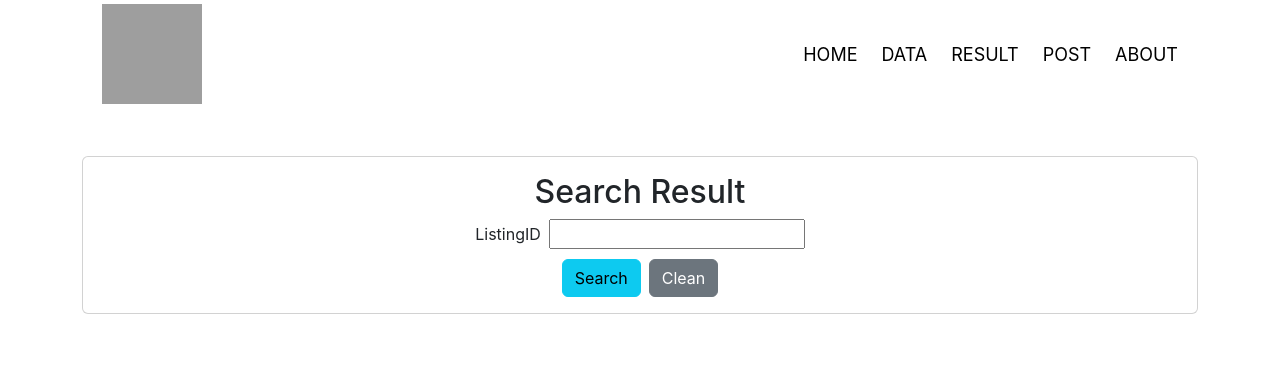
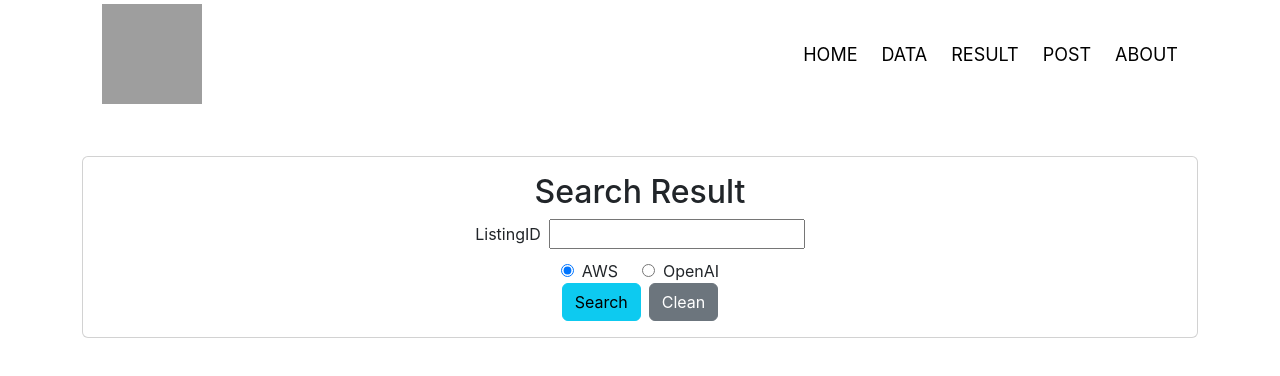
Before and after one commit to Yimerwolley27/TestAmplify, a React (Create React App) app in the folder app/: page /Results in a window 1280 px wide. Shown: the top 376 px of the page. Built offline with nearby package versions, Linux system fonts and the light colour scheme; grey boxes are pictures that could not be loaded.

Commit message:
integrate openai

```diff
--- a/app/src/components/SearchResult.js
+++ b/app/src/components/SearchResult.js
@@ -4,9 +4,15 @@ import MyDataGrid from './KeyPhrasesTable';
 const SearchResult = () => {
   const [input, setInput] = useState('');
   const [output, setOutput] = useState(null);
+  const [remarks, setRemarks] = useState(null);
+  const [Mode, setMode] = useState('aws');
 
   const handleChange = (event) => {
     setInput(event.target.value);
+  };
+
+  const handleRadioChange = (event) => {
+    setMode(event.target.value);
   };
 
   const cleanUp = () => {
@@ -16,8 +22,31 @@ const SearchResult = () => {
   const handleClick = async (event) => {
     event.preventDefault();
     setInput('');
+
     try {
-      const response = await fetch(`https://lnfppvwcta.execute-api.us-east-1.amazonaws.com/v1/invoke/?ListingID=${input}`, {
+      const response = await fetch(`https://pfg796gf56.execute-api.us-east-1.amazonaws.com/v1?ListingID=${input}`, {
+        method: 'GET',
+        headers: {
+          'Accept': 'application/json',
+        },
+      });
+
+      if (!response.ok) {
+        throw new Error(`Error! status: ${response.status}`);
+      }
+
+      const result = await response.json();
+
+      console.log('Remarks: ', result.Item.Remarks.S);
+
+      setRemarks(result.Item.Remarks.S);
+    }
+    catch (error) {
+      console.log(error);
+    }
+
+    try {
+      const response = await fetch(`https://lnfppvwcta.execute-api.us-east-1.amazonaws.com/v1/invoke/?ListingID=${input}&Mode=${Mode}`, {
         method: 'GET',
         headers: {
           'Accept': 'application/json',
@@ -36,6 +65,8 @@ const SearchResult = () => {
 
       console.log(result);
 
+      // console.log(result.Item.Result.S);
+
     } catch (error) {
       console.log(error);
     }
@@ -53,15 +84,50 @@ const SearchResult = () => {
         value={input}
         style={{ marginBottom: 10}}
       />
+
+      <div>
+        <input
+          type="radio"
+          id="aws-radio"
+          name="service"
+          value="aws"
+          className="me-2"
+          checked={Mode === 'aws'}
+          onChange={handleRadioChange}
+        />
+        <label htmlFor="aws-radio">AWS</label>
+        <input
+          type="radio"
+          id="openai-radio"
+          name="service"
+          value="openai"
+          className="ms-4 me-2"
+          checked={Mode === 'openai'}
+          onChange={handleRadioChange}
+        />
+        <label htmlFor="openai-radio">OpenAI</label>
+      </div>
+
       {output && (
         <div>
+          <div style={{ width: '80%', margin: '0 auto', paddingTop: 20, paddingBottom: 20 }}>
+            <h6>Remarks:</h6>
+            <p>{remarks}</p>
+          </div>
           <div style={{ display: 'flex', justifyContent: 'space-between', alignItems: 'center', paddingLeft: 130, paddingRight: 130 }}>
             <h5>ListingID: {output.Item.ListingID.N}</h5>
             <h5>TimeStamp: {output.Item.TimeStamp.S}</h5>
           </div>
-          <div className="mb-2" style={{ display: 'flex', justifyContent: 'center' }}>
-            <MyDataGrid data={output}/>
-          </div>
+          {Mode == 'aws' && (
+            <div className="mb-2" style={{ display: 'flex', justifyContent: 'center' }}>
+              <MyDataGrid data={output}/>
+            </div>
+          )}
+          {Mode == 'openai' && (
+            <div className="mb-2" style={{ width: '80%', margin: '0 auto', paddingTop: 20, paddingBottom: 20 }}>
+              <p>{output.Item.Result.S}</p>
+            </div>
+          )}
         </div>
       )}
       <div>
```
